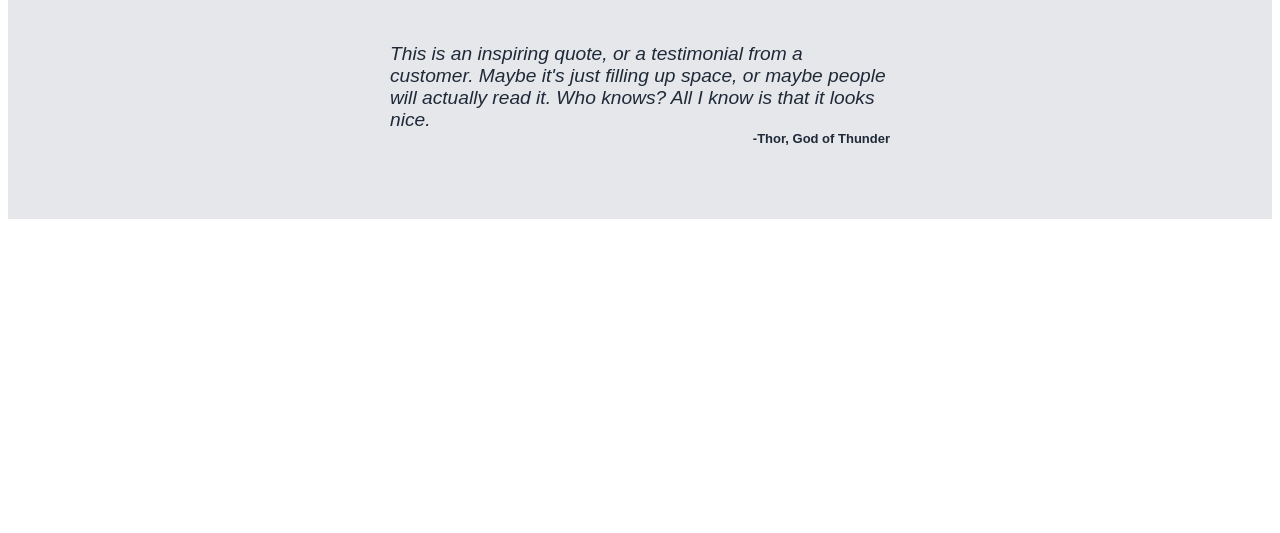
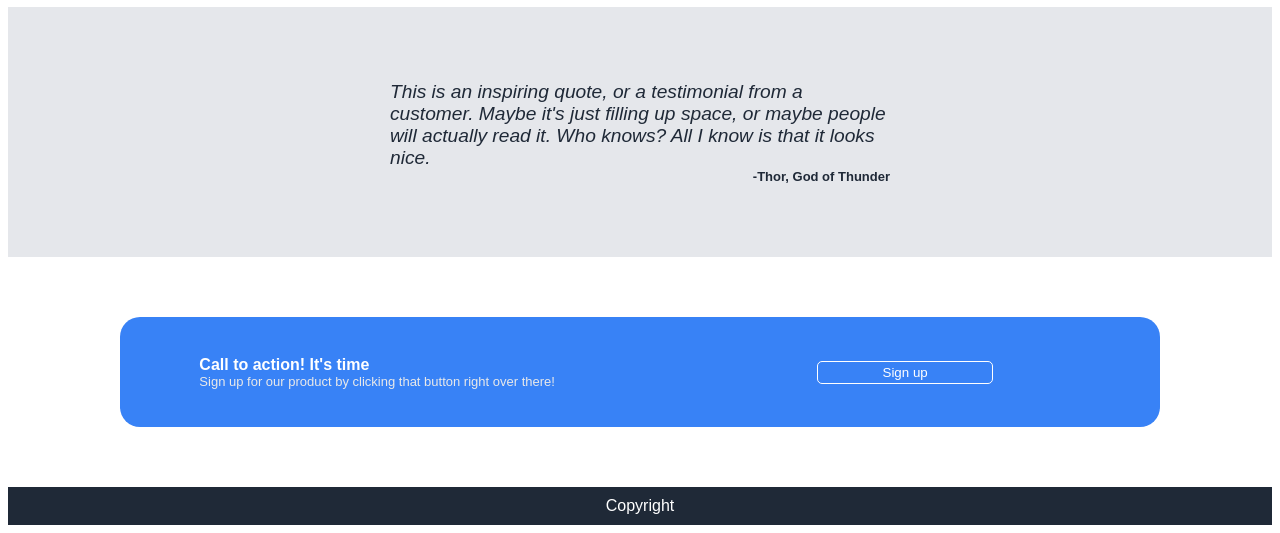
Before and after one commit to shashankd123/landing-page, a plain HTML site: page index.html in a window 1280 px wide. Shown: the part 608-1141 px from the top of the page. Before the commit the page ends 835 px from the top, so only its background shows below. Drawn offline with Linux system fonts and the light colour scheme.

Commit message:
Added fourth and fifth part

```diff
--- a/index.html
+++ b/index.html
@@ -50,6 +50,18 @@
                 <div class="tr-credit">-Thor, God of Thunder</div>
             </div>
         </div>
+        <div class="fr-container">
+            <div class="fr-container-box">
+                <div class="fr-container-box-txtb">
+                    <div class="fr-container-txt">Call to action! It's time</div>
+                    <div class="fr-container-btxt">Sign up for our product by clicking that button right over there!</div>
+                    <button class="fr-container-button">Sign up</button>
+                </div>
+            </div>
+        </div>
+        <div class="fv-container">
+            <div class="fv-txt">Copyright</div>
+        </div>
     </div>
 </body>
 </html>
--- a/style.css
+++ b/style.css
@@ -72,7 +72,7 @@
 }
 
 .fp-para-image{
-    flex: auto;
+    flex: 1;
     width: auto;
     height: 100px;
     margin-left: auto;
@@ -151,3 +151,64 @@
     color: #1F2937;
     font-size: small;
 }
+
+.fr-container{
+    display: flex;
+    flex-direction: column;
+    align-items: center;
+    background: white;
+    /* height: 250px; */
+    justify-content: center;
+    padding: 20px;
+}
+
+.fr-container-box{
+    display: flex;
+    align-items: center;
+    justify-content: center;
+    background: #3882F6;
+    border-radius: 20px;
+    margin: 40px;
+    padding: 30px;
+    width: 80%;
+}
+
+.fr-container-box-txtb{
+    display: flex;
+    flex-wrap: wrap;
+    flex-direction: column;
+    height: 50px;
+    width: 90%;
+    justify-content: center;
+}
+
+.fr-container-txt{
+    color: white;
+    font-weight: bold;
+}
+
+.fr-container-btxt{
+    color: rgb(233, 233, 233);
+    font-size: small;
+}
+
+.fr-container-button{
+    align-self: center;
+    background-color: #3882F6;
+    color: white;
+    border: white solid 1px;
+    border-radius: 5px;
+    padding: 3px;
+    width: 20%;
+}
+
+.fv-container{
+    display: flex;
+    justify-content: center;
+    padding: 10px;
+    background: #1F2937;
+}
+
+.fv-txt{
+    color: white;
+}
```
